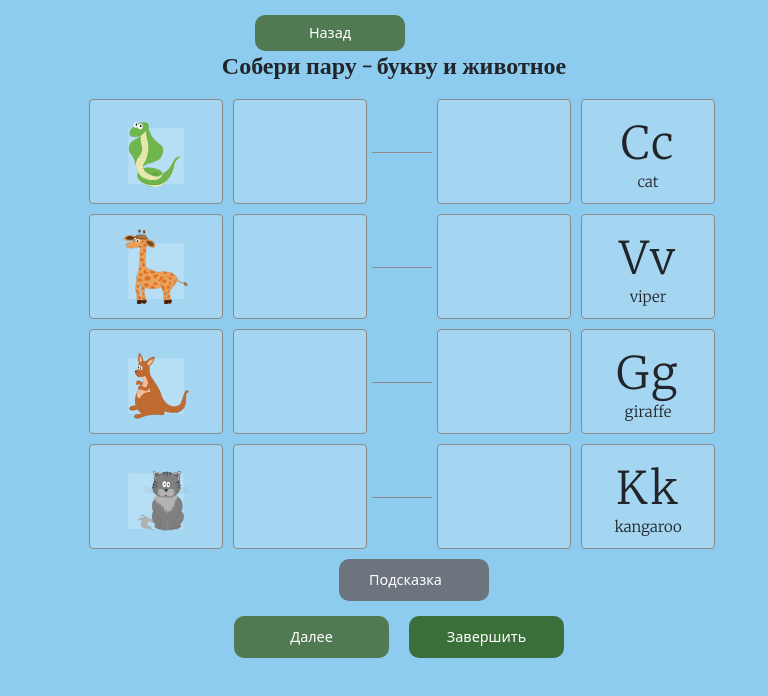
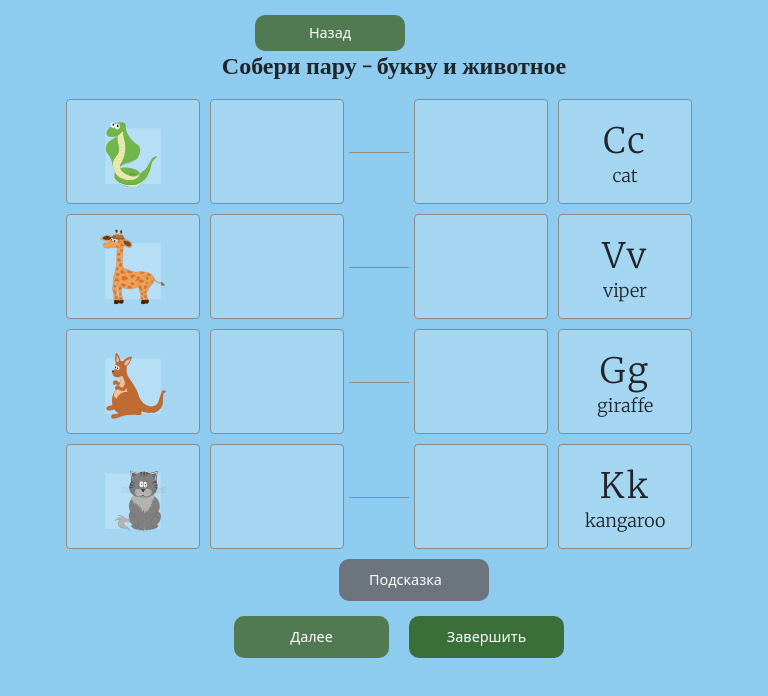
Before and after one commit to AnigalHub/DrawnSVGWithAnimation, a Vue app: page /collectCouple in a window 768 px wide. Shown: the top 696 px of the page. Built offline with nearby package versions, Linux system fonts and the light colour scheme; a web font is replaced by a local one.

Commit message:
изменена размерность карточек

```diff
--- a/src/components/collectCouple.vue
+++ b/src/components/collectCouple.vue
@@ -150,7 +150,8 @@
         margin-left: 100px;
     }
     .row{
-        width: 95%;
+        width: 85%;
+        margin: 0 6.5%;
         .col{
             width: 135px;
             height: 135px;
@@ -186,16 +187,19 @@
         }
    }
     .letters{
-        font-size:60px;
+        font-size:48px;
         letter-spacing: 2px;
     }
     .name_animals{
-        margin-top: -15px;
+        margin-top: -28px;
         font-size:20px;
     }
 
     @media screen and (min-width: 500px) and (max-width: 768px) {
-        .row{width: 100%;}
+        .row{
+            width: 100%;
+            margin: 0 -7%;
+        }
         .col-1{
             width: 20px !important;
             hr{margin-top: 180%;}
@@ -203,22 +207,28 @@
         .row .col{padding: 0 5px;}
         .card, .row .col{height: 90px;}
         svg {height: 95px;}
-        .letters{font-size:30px;}
+        .letters{font-size:25px;}
         .name_animals{
             margin-top: -25px;
             font-size:15px;
         }
     }
     @media screen and (min-width: 768px) and (max-width: 992px) {
-        .row{width: 100%;}
+        .row{
+            width: 100%;
+            margin: 0 -5.5%;
+        }
         .col-1{
             width: 60px !important;
             hr{margin-top: 80%;}
         }
         .card, .row .col{height: 105px;}
         svg {height: 110px;}
-        .letters{font-size:45px;}
-        .name_animals{margin-top: -30px;}
+        .letters{font-size:35px;}
+        .name_animals{
+            margin-top: -30px;
+            font-size:18px;
+        }
     }
 
 
```
